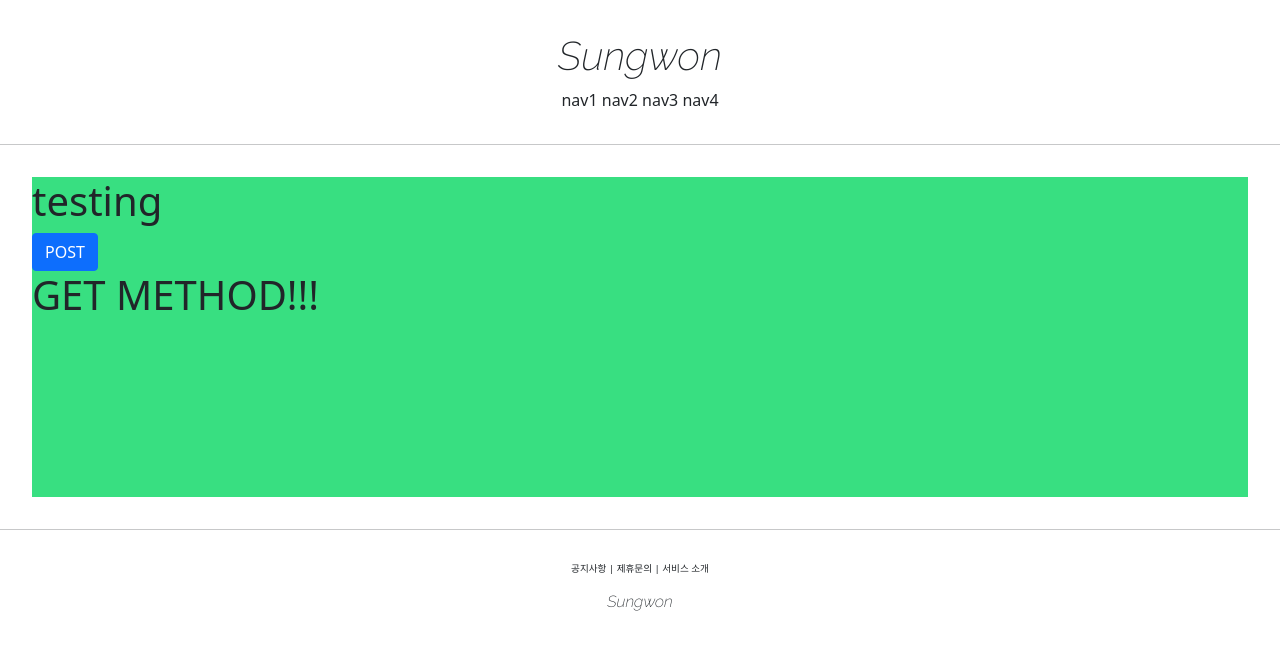
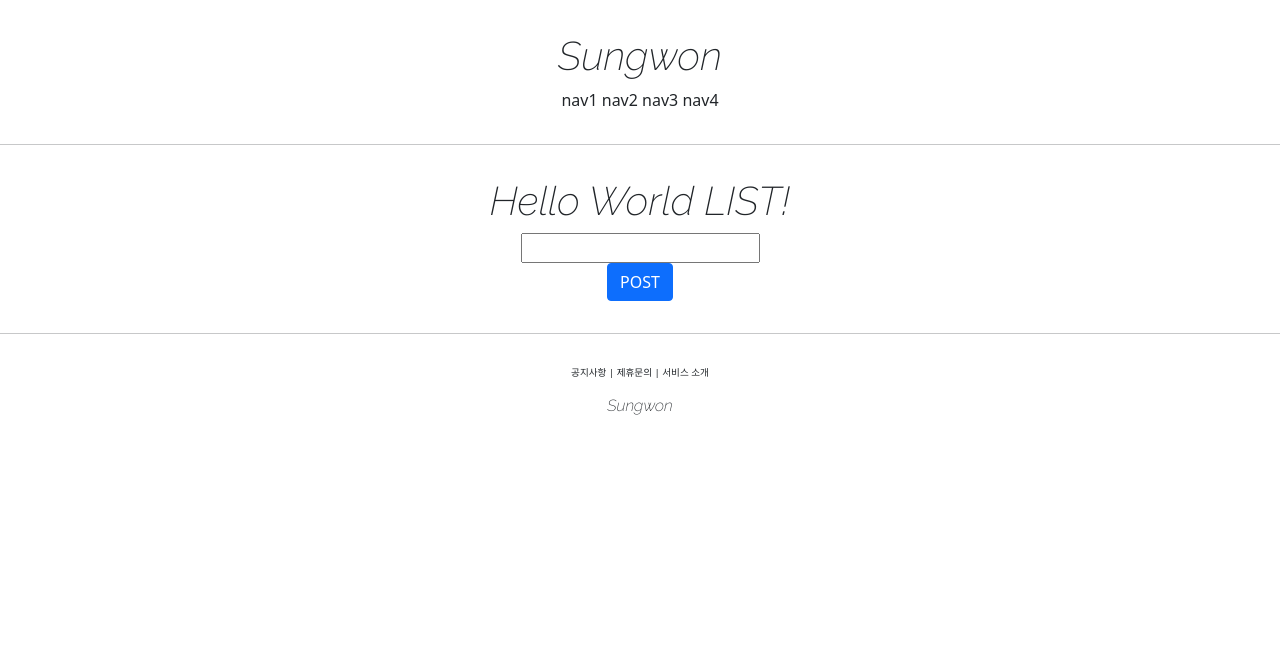
Before and after one commit to sungwoni/toyproject_django, a Django app: page /account/hello_world/ in a window 1280 px wide. Shown: the top 650 px of the page. Run offline with Django 3.2, Linux system fonts and the light colour scheme.

Commit message:
django course 17 commit

```diff
--- a/accountapp/templates/accountapp/hello_world.html
+++ b/accountapp/templates/accountapp/hello_world.html
@@ -2,19 +2,27 @@
 
 {% block content %}
 
-  <div style="height: 20rem; background-color: #38df81; border_radius: 1rem; margin: 2rem;">
-        <h1>
-            testing
+  <div style="border_radius: 1rem; margin: 2rem; text-align: center">
+        <h1 style="font-family: 'Raleway', sans-serif;">
+            Hello World LIST!
         </h1>
 
         <form action="/account/hello_world/" method="post">
             {% csrf_token %}
-            <input type="submit" class="btn btn-primary" value="POST">
+            <div>
+                <input type="text" name="hello_world_input">
+            </div>
+            <div>
+                <input type="submit" class="btn btn-primary" value="POST">
+            </div>
+
         </form>
 
+        {%if hello_world_output %}
         <h1>
-            {{ text }}
+            {{ hello_world_output.text }}
         </h1>
+        {% endif %}
 
   </div>
 
--- a/accountapp/views.py
+++ b/accountapp/views.py
@@ -3,11 +3,20 @@ from django.shortcuts import render
 
 
 # Create your views here.
+from accountapp.models import HelloWorld
+
 
 def hello_world(request):
     #return HttpResponse('Hello world!')
 
     if request.method == "POST":
-        return render(request, 'accountapp/hello_world.html', context={'text': 'POST METHOD!!!'})
+
+        temp = request.POST.get('hello_world_input')
+
+        new_hello_world = HelloWorld()
+        new_hello_world.text = temp
+        new_hello_world.save()
+
+        return render(request, 'accountapp/hello_world.html', context={'hello_world_output': new_hello_world})
     else:
         return render(request, 'accountapp/hello_world.html', context={'text': 'GET METHOD!!!'})
```
Also changed, not shown: db.sqlite3.
